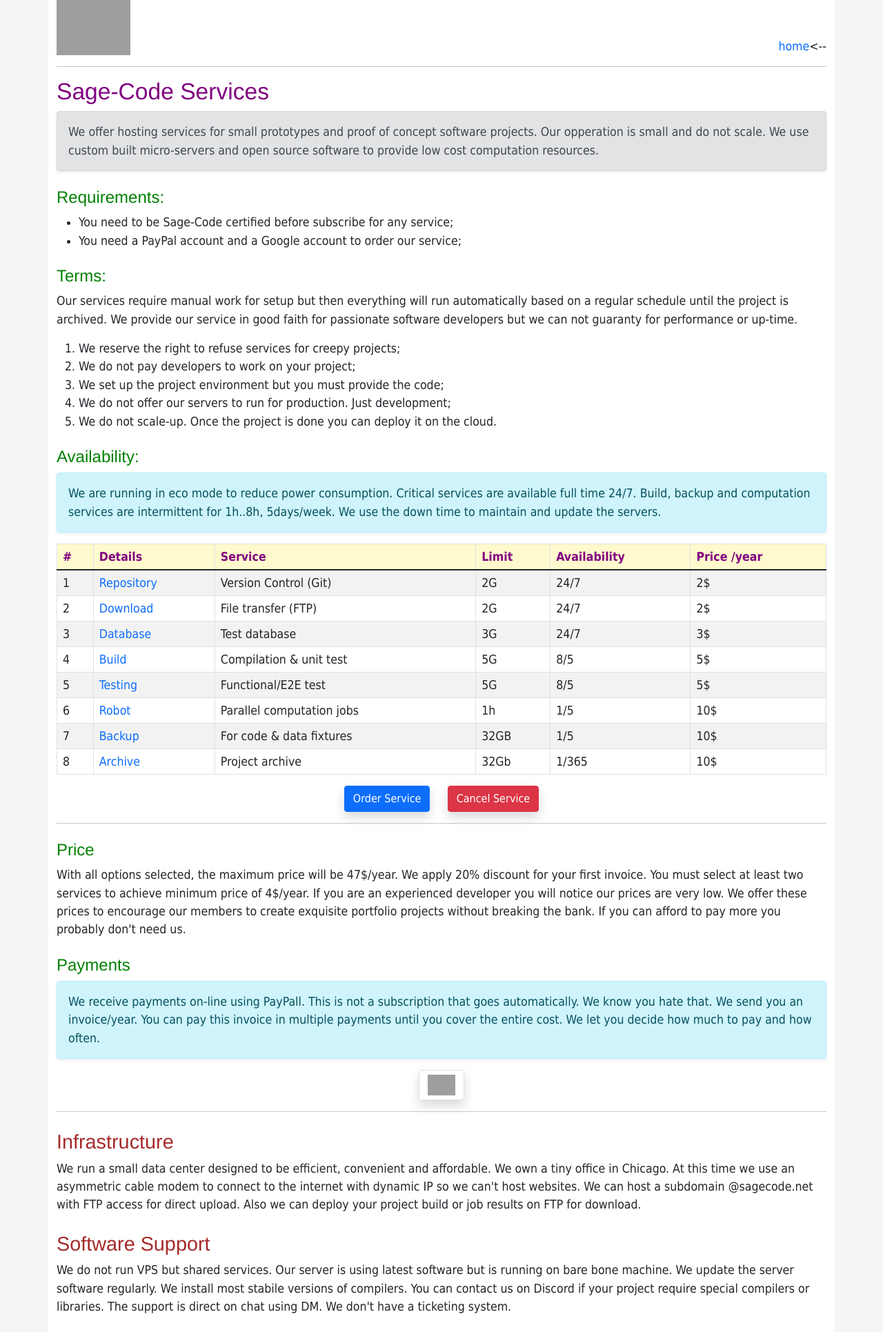
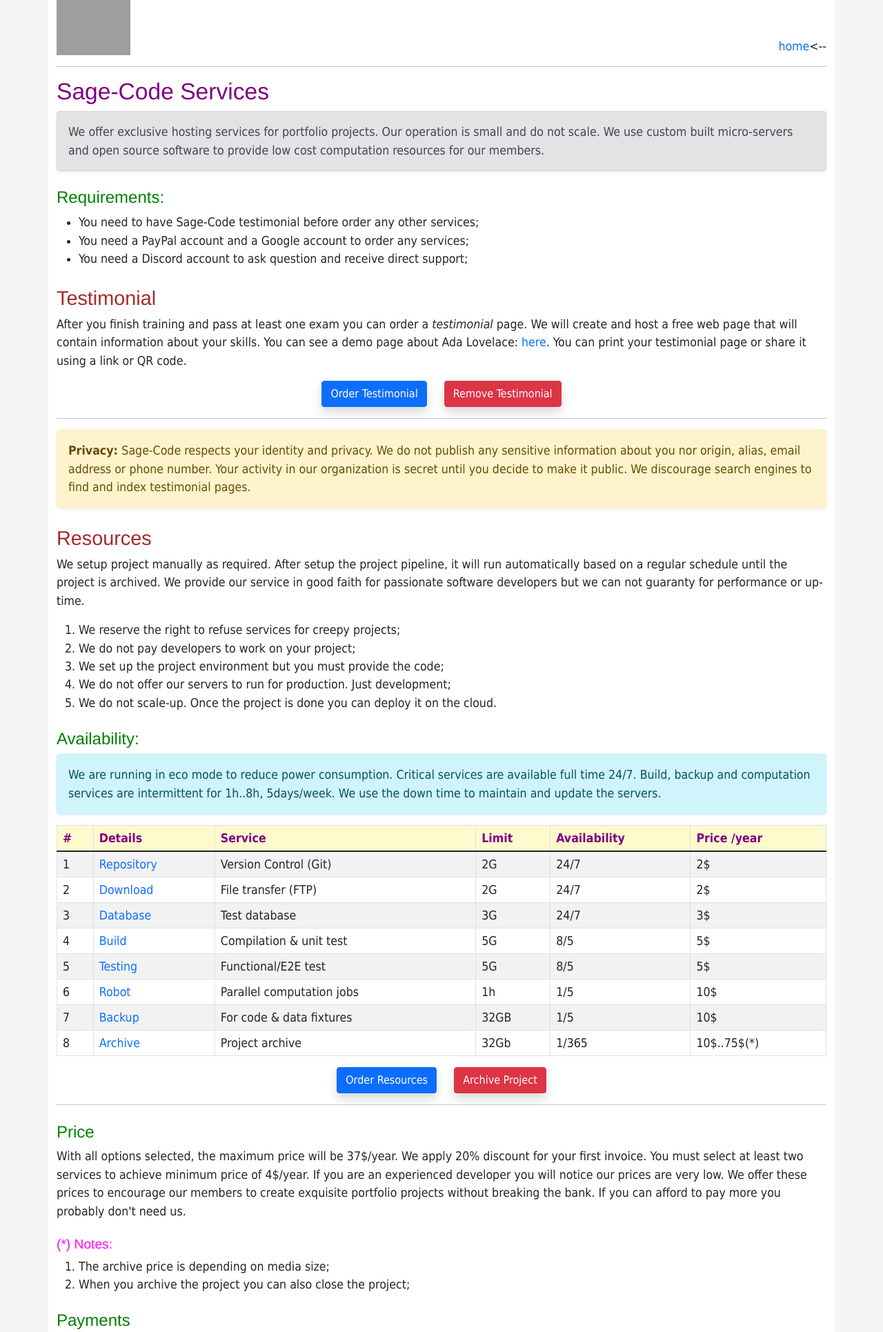
Before and after one commit to Dnyaneshvn/root, a PHP site: page /php/services.html in a window 1280 px wide. Shown: the top 1931 px of the page at 69% size. Run offline with PHP 8.4, Linux system fonts and the light colour scheme; grey boxes are pictures that could not be loaded.

Commit message:
improve terms

```diff
--- a/index.html
+++ b/index.html
@@ -11,7 +11,7 @@
   <meta name="og:title" content="SageCode Laboratory">
   <meta name="og:description" content="Beginner friendly research community for Computer Science.">
   <meta name="og:image" content="images/sage-logo.svg">
-  <meta name="twitter:card" content="images/sage-logo.svg">
+  <!--meta name="twitter:card" content="images/sage-logo.svg"-->
   <meta name="google-site-verification" content="r9nXcjqEwOFXLChtgVh3dU1T-m4HjzdeQ7n5ESOiRHA" />
   <!-- Bootstrap CSS -->
   <link href="https://cdn.jsdelivr.net/npm/bootstrap@5.1.3/dist/css/bootstrap.min.css" rel="stylesheet" crossorigin="anonymous">
@@ -42,7 +42,7 @@
 <!--"images/Salvia-Flowers.jpg"-->
 <div class="text-center"><img src="images/chicago_lake_lr.jpg"
 class="rounded mx-auto img-fluid protect"
-alt="Chicago Lake"  width="640"
+alt="Chicago Lake"  max_width="820"
 >
 <p>
     Sumer is here, and<br>Chicago is fun once again!
@@ -90,6 +90,8 @@
 <div class="alert alert-info shadow-sm">
  Sage-Code Laboratory is a startup. Our current activity is focused on free training, but our goal is to grow a profitable software house. We do not display any ads and we don't accept donations but we need a small income to cover our electricity bill. Therefore after training we invite you to join one of our projects to earn sweat equity or build your own project using our services to earn a passive income.
 </div>
+
+
 </div>
 <!--third row-->
 <div class="column col-md-6">
--- a/sage.css
+++ b/sage.css
@@ -47,6 +47,7 @@
   -webkit-hyphens: auto;
   -ms-hyphens: auto;
   hyphens: auto;
+  max-height: 220px;
 }
 
 .fixed  {
--- a/services.html
+++ b/services.html
@@ -31,20 +31,37 @@
 <h1>Sage-Code Services</h1>
 
 <div class="alert alert-secondary shadow-sm">
-We offer hosting services for small prototypes and proof of concept software projects. Our opperation is small and do not scale. We use custom built micro-servers and open source software to provide low cost computation resources.
+We offer exclusive hosting services for portfolio projects. Our operation is small and do not scale. We use custom built micro-servers and open source software to provide low cost computation resources for our members.
 </div>
 
 <h3>Requirements:</h3>
 <ul>
-<li>You need to be Sage-Code certified before subscribe for any service;</li>
-<li>You need a PayPal account and a Google account to order our service;</li>
+<li>You need to have Sage-Code testimonial before order any other services;</li>
+<li>You need a PayPal account and a Google account to order any services;</li>
+<li>You need a Discord account to ask question and receive direct support;</li>
 </ul>
 
-<h3>Terms:</h3>
+<h2>Testimonial</h2>
+
+<p>After you finish training and pass at least one exam you can order a <em>testimonial</em> page. We will create and host a free web page that will contain information about your skills. You can see a demo page about Ada Lovelace: <a href="https://sagecode.net/team/ada.html" rel="nofollow">here</a>.  You can print your testimonial page or share it using a link or QR code. </p>
+
+<div align="center">
+<a class="btn btn-primary shadow" href="https://forms.gle/yYjkcpUL3kaN8S3E8" role="button"
+ rel="noopener nofollow noreferrer" target="_blank">Order Testimonial</a>
+&nbsp;&nbsp;&nbsp;
+<a class="btn btn-danger shadow" href="https://forms.gle/mLPYo4jNyP1EedEA9" role="button"
+ rel="noopener nofollow noreferrer" target="_blank">Remove Testimonial</a>
+</div>
+
+<hr>
+
+<div class="alert alert-warning shadow-sm"><b>Privacy:&nbsp;</b>Sage-Code respects your identity and privacy. We do not publish any sensitive information about you nor origin, alias, email address or phone number. Your activity in our organization is secret until you decide to make it public. We discourage search engines to find and index testimonial pages.</div>
+
+
+<h2>Resources</h2>
 
 <p>
-Our services require manual work for setup but then everything will run automatically based on a regular schedule until the project is archived.
-We provide our service in good faith for passionate software developers but we can not guaranty for performance or up-time.
+We setup project manually as required. After setup the project pipeline, it will run automatically based on a regular schedule until the project is archived. We provide our service in good faith for passionate software developers but we can not guaranty for performance or up-time.
 </p>
 
 <ol>
@@ -134,7 +151,7 @@
   <td>Project archive</td>
   <td>32Gb</td>
   <td>1/365</td>
-  <td>10$</td>
+  <td>10$..75$(*)</td>
 </tr>
 </tbody>
 </table>
@@ -142,17 +159,23 @@
 <div align="center">
 <a class="btn btn-primary shadow" href="https://forms.gle/FvJy5dLbuM4pcwZQ9"
 role="button"
- rel="noopener nofollow noreferrer" target="_blank">Order Service</a>
+ rel="noopener nofollow noreferrer" target="_blank">Order Resources</a>
 &nbsp;&nbsp;&nbsp;
 <a class="btn btn-danger shadow" href="https://forms.gle/CYpxet1d4nvCF3vr5"
 role="button"
-rel="noopener nofollow noreferrer" target="_blank">Cancel Service</a>
+rel="noopener nofollow noreferrer" target="_blank">Archive Project</a>
 </div>
 <hr>
 
 <h3>Price</h3>
-<p>With all options selected, the maximum price will be 47$/year. We apply 20% discount for your first invoice. You must select at least two services to achieve minimum price of 4$/year. If you are an experienced developer you will notice our prices are very low. We offer these prices to encourage our members to create exquisite portfolio projects without breaking the bank. If you can afford to pay more you probably don't need us.
+<p>With all options selected, the maximum price will be 37$/year. We apply 20% discount for your first invoice. You must select at least two services to achieve minimum price of 4$/year. If you are an experienced developer you will notice our prices are very low. We offer these prices to encourage our members to create exquisite portfolio projects without breaking the bank. If you can afford to pay more you probably don't need us.
 </p>
+
+<p><h4>(*) Notes:&nbsp;</h4>
+<ol>
+<li>The archive price is depending on media size;</em></li>
+<li>When you archive the project you can also close the project;</em></li>
+</ol>
 
 <h3>Payments</h3>
 
@@ -167,22 +190,21 @@
 
 <h2>Infrastructure</h2>
 
-<p>We run a small data center designed to be efficient, convenient and affordable. We own a tiny office in Chicago. At this time we use an asymmetric cable modem to connect to the internet with dynamic IP so we can't host websites. We can host a subdomain @sagecode.net with FTP access for direct upload. Also we can deploy your project build or job results on FTP for download.</p>
+<p>We run a tiny data center in Chicago. We do not offer a dedicated IP or domain name but we can offer one subdomain @sagecode.net for each member. We can build and upload your project for visitors or download. Our infrastructure is not glamorous but efficient and has enough power for software development, data transformation backup and deploy.</p>
 
 <h2>Software Support</h2>
 
-<p>We do not run VPS but shared services. Our server is using latest software but is running on bare bone machine. We update the server software regularly. We install most stabile versions of compilers. You can contact us on Discord if your project require special compilers or libraries. The support is direct on chat using DM. We don't have a ticketing system.</p>
-
+<p>We do not host VPS. We use shared server resources. Our servers are updated regularly with the latest software but services are running on bare bone machine. We install most stabile versions of compilers. You can contact us on Discord if your project require special compilers or libraries. The support is direct on chat using DM.</p>
 
 <h3><a id="server"/>Servers</h3>
 
-<p>To achieve performance at low cost we use our own custom made micro-servers. For databases we have 2 ultra small servers: 4GB RAM DDR2, 3Tb RAID0 WD Black 1Tb each, 250 GB Raptor HDD, Intel Core 4, Nvidia GPU GTX 650ti, 2Gb RAM. These servers are identical and they use the same software. We run Windows 10 professional edition and Jenkins to build Windows software.</p>
+<p>To achieve performance at low cost we use our own custom made micro-servers. We have setup two Nvidia rigs. These rigs have 2 video cards GTX 780Ti 8Gb RAM and Intel Core 4 processor. They are identical and they use similar software. We host databases with GPU accelerators and SSD metadata.</p>
 
-<p>For high performance computing we use 3 custom made Linux GPU rigs on SSD. We own two AMD 6 core 8Gb RAM, 5xGPU RX480 and one AMD Core 8 16Gb RAM + Nvidia GeForce 4xGPU GTX 780. These rigs are working in stand/by mode and are activated on demand using Jenkins for running Robot agents to build your project in parallel.</p>
+<p>For high performance computing we use 2 custom made Linux GPU rigs. These rigs have 4xGPU RX480 8Gb AMD video cards working in stand/by mode. Each machine have access to large capacity network storage for data and logs. We use these two machines for running GPU intensive computation jobs in parallel.</p>
 
 <h3>Limits</h3>
 
-<p>We have limited bandwidth and disk space so we must cap the resources you can use. A regular portfolio project is usually small and has no more than 5 developers in a team. A decent portfolio project should never grow more than 2Gb. If your project is larger we will ask you to clean-up the garbage and shrink it down. A large project is a bad project.</p>
+<p>We have limited bandwidth and disk space so we must cap the resources you can use. A regular portfolio project is usually small and has no more than 5 developers in a team. A decent portfolio project should never grow more than 2Gb. If your project is larger we will ask you to clean-up the garbage and shrink it down. A large project is usually a bad portfolio project.</p>
 
 <p><b>Note:&nbsp;</b>At this time we can't scale up due to grid power limitation but our capacity is currently 10% occupied so we are confident we can host at least 100 projects with plenty of reserve remaining. In the future we will install solar panels for lowering our electricity bills and expand our capacity.</p>
 
@@ -191,7 +213,7 @@
 <div class="alert alert-danger"><b>Requirement:&nbsp;</b>We accept projects only from members that have a testimonial page. You can order a testimonial after you finish the programming tutorial and pass the prep quiz. We host testimonial pages free of charge. On the testimonial page we list your projects and provide links to open/view/download or use your project for demo.</div>
 
 <h3><a id="git"/>Git Repository</h3>
-<p>We offer private Git repository to do version control. This service has a cap limit of 2Gb/project and is available 24/7. We can set-up this repository on our domain server in Los Angeles. If your project is open source we advice you to store your project on GitHub or GitLab and we can clone your project on our servers for build, test and backups.</p>
+<p>We offer private Git repository to do version control. This service has a cap limit of 2Gb/project and is available 24/7. This repository will be hosted on our domain server in Los Angeles. If your project is open source you can store your project on GitHub or GitLab and we can clone your project on our servers for build, test and backup so you do not need our repository.</p>
 
 <h3><a id="ftp"/>FTP Storage</h3>
 <p>We offer FTP file transfer storage to upload test data and download project released files or computation results. This service has a cap limit of 2Gb/project and is available 24/7. The download files are available for download 30 days then they are removed automatically.</p>
```
Also changed, not shown: programming.html (+14 -16 lines), 1 other file.
